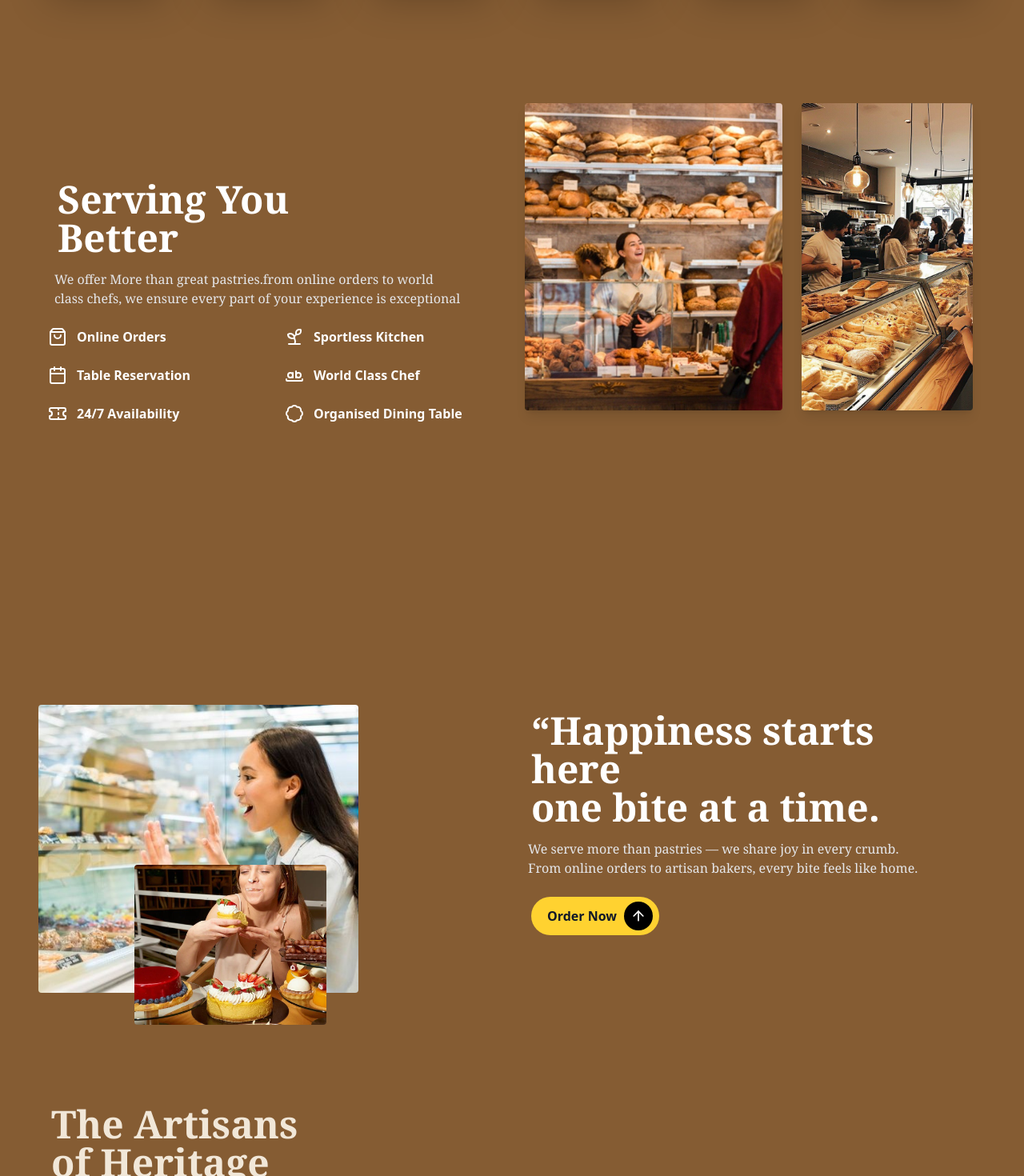
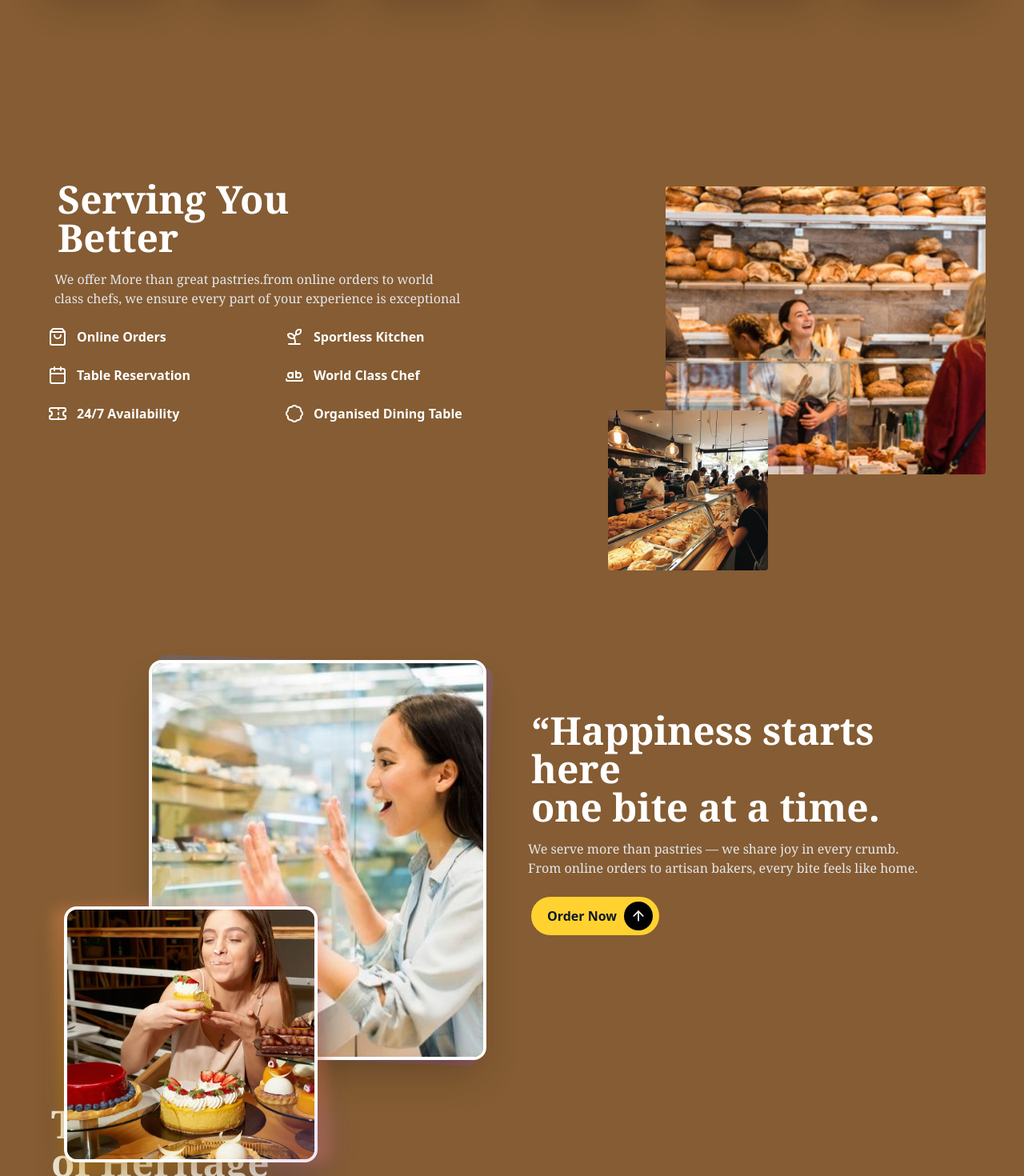
Before and after one commit to devamir18/bakery, a React (Vite) app: page / in a window 1280 px wide. Shown: the part 1620-3090 px from the top of the page at 80% size. Built offline with nearby package versions, Linux system fonts and the light colour scheme.

Commit message:
update
asap

```diff
--- a/src/component/section3.jsx
+++ b/src/component/section3.jsx
@@ -36,36 +36,43 @@ export default function Section3 () {
                </div>
             </div>
                     {/* grid 2 */}
-               <div className='flex flex-col md:flex-row gap-4 md:gap-6 p-4'>
-  {/* First Image - Full width on mobile, 60% on desktop */}
-  <div className='w-full md:w-3/5'>
-    <img
-      src={Zzq}
-      alt=""
-      className='w-full h-64 md:h-96 object-cover object-center rounded shadow-lg'
-    />
-  </div>
-
-  {/* Second Image - Full width on mobile, 40% on desktop */}
-  <div className='w-full md:w-2/5'>
-    <img
-      src={Zzz}
-      alt=""
-      className='w-full h-48 md:h-96 object-cover object-center rounded shadow-lg'
-    />
-  </div>
-</div>
+                  <div className=''>
+                    <div className='w-100 h-100 float-right'>
+                         <img src={Zzq} alt="" className='w-100 h-90 object-cover object-center  mt-30 rounded'/>
+                    </div>
+                     <div className='w-50 h-50 '>
+                         <img src={Zzz} alt="" className='w-50 h-50 object-cover object-center mt-20 ml-30 rounded'/>
+                    </div>
+                  </div>
 
         </div>
                     <div className='bg-[#855c33]'>
                      <div className=' grid grid-cols-1  md:grid-cols-2 px-12 py-30'>
                         <div className=''>
-                    <div className='w-100 h-100 '>
-                         <img src={Hung} alt="" className='w-100 h-90 object-cover object-center  mt-30 rounded'/>
-                    </div>
-                     <div className='w-70 h-50 -mt-70'>
-                         <img src={Hun} alt="" className='w-60 h-50 object-cover object-center mt-20 ml-30 rounded'/>
-                    </div>
+                   <div className='relative w-full px-4 md:px-8 py-8 md:py-16'>
+  {/* Main Image - Larger, with subtle border */}
+  <div className='relative w-full md:w-4/5 h-72 md:h-[500px] ml-auto'>
+    <div className='absolute inset-0 bg-gradient-to-br from-blue-500/20 to-purple-500/20 rounded-2xl transform rotate-2'></div>
+    <img
+      src={Hung}
+      alt=""
+      className='relative w-full h-full object-cover object-center rounded-2xl shadow-2xl border-4 border-white'
+    />
+  </div>
+
+  {/* Overlapping Image - Stylish offset with decorative elements */}
+  <div className='relative w-11/12 md:w-3/5 h-56 md:h-80 mt-6 md:-mt-48 md:ml-0 z-10'>
+    <div className='absolute -inset-2 bg-gradient-to-tr from-amber-400/30 to-rose-400/30 rounded-2xl transform -rotate-3 blur-sm'></div>
+    <img
+      src={Hun}
+      alt=""
+      className='relative w-full h-full object-cover object-center rounded-2xl shadow-2xl border-4 border-white'
+    />
+
+    {/* Decorative accent */}
+    <div className='absolute -bottom-4 -right-4 w-24 h-24 bg-gradient-to-br from-blue-500 to-purple-600 rounded-full opacity-20 blur-xl hidden md:block'></div>
+  </div>
+</div>
                   </div>
             <div className='mt-16 h-120 md:'>
              <h1 className='text-3xl md:text-5xl font-bold  font-serif px-6 py-16 text-white'> “Happiness starts here <br /> one bite at a time.</h1>
```
